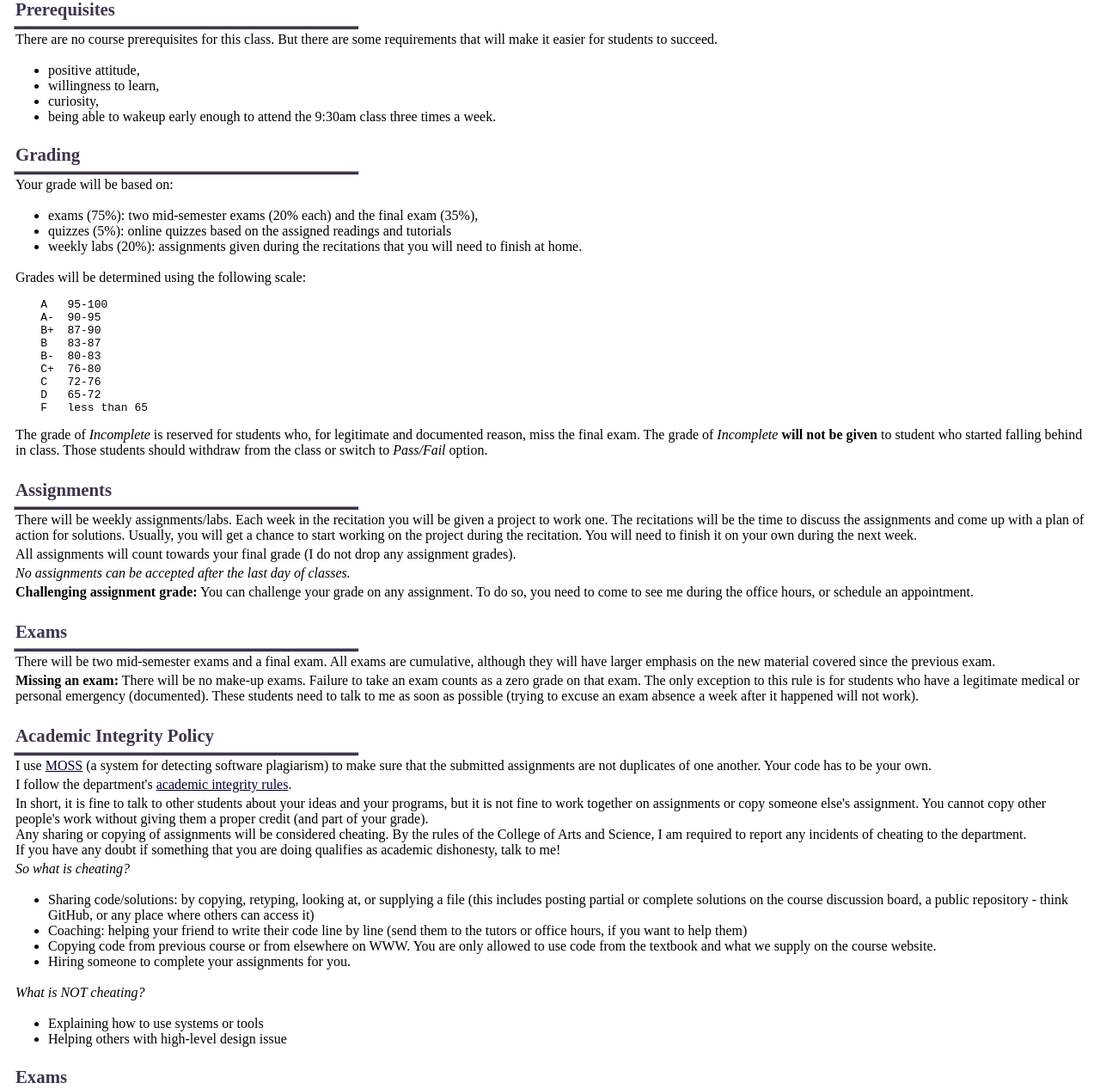
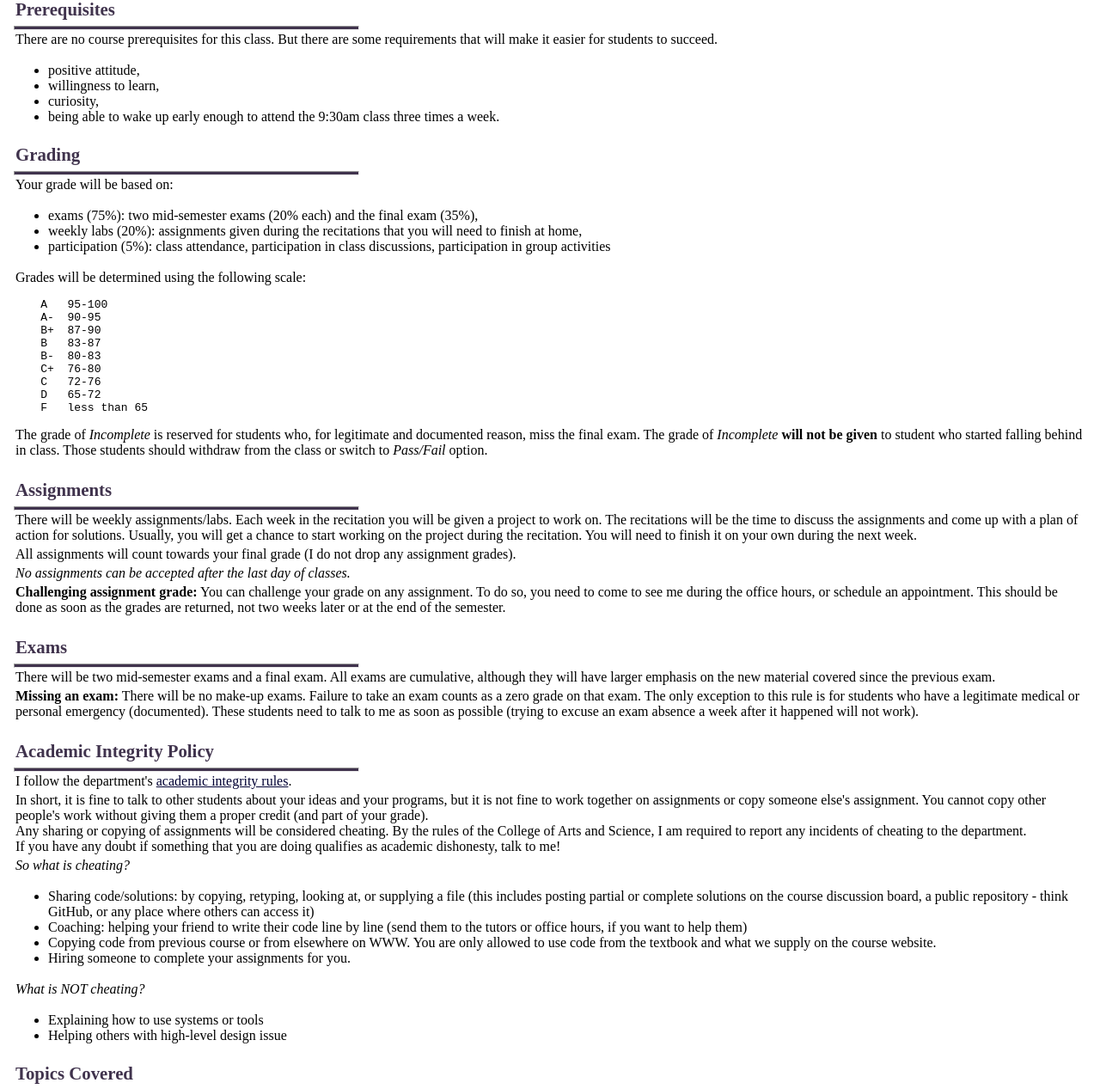
Before and after one commit to joannakl/core109_f19, a Jekyll site: the page built from syllabus.markdown, in a window 1280 px wide and 1400 px high, scrolled down 1474 px, cut to the strip 133-1400 px from the top of the window. Shown: the whole strip at 86% size. Built offline with Jekyll 4.4.1, drawn with Linux system fonts in a browser that asks for light colours; comment, search, counter and statistics services are not loaded; some of the changed text lies outside the part shown.

Commit message:
syllabus.markdown

```diff
--- a/syllabus.markdown
+++ b/syllabus.markdown
@@ -44,7 +44,7 @@
 * positive attitude,
 * willingness to learn,
 * curiosity,
-* being able to wakeup early enough to attend the 9:30am class three times a week.
+* being able to wake up early enough to attend the 9:30am class three times a week.
 
 # Grading
 ---
@@ -52,8 +52,8 @@
 Your grade will be based on:
 
 * exams (75%): two mid-semester exams (20% each) and the final exam (35%),
-* quizzes (5%): online quizzes based on the assigned readings and tutorials
-* weekly labs (20%): assignments given during the recitations that you will need to finish at home.
+* weekly labs (20%): assignments given during the recitations that you will need to finish at home,
+* participation (5%): class attendance, participation in class discussions, participation in group activities
 
 Grades will be determined using the following scale:
 
@@ -74,14 +74,14 @@
 
 # Assignments
 ---
-There will be weekly assignments/labs. Each week in the recitation you will be given a project to work one. The recitations will be the time to discuss the assignments and come up with a plan of action for solutions. Usually, you will get a chance to start working on the project during the recitation. You will need to finish it on your own during the next week.
+There will be weekly assignments/labs. Each week in the recitation you will be given a project to work on. The recitations will be the time to discuss the assignments and come up with a plan of action for solutions. Usually, you will get a chance to start working on the project during the recitation. You will need to finish it on your own during the next week.
 
 All assignments will count towards your final grade (I do not drop any assignment grades).
 
 *No assignments can be accepted after the last day of classes.*
 
 **Challenging assignment grade:**
-You can challenge your grade on any assignment. To do so, you need to come to see me during the office hours, or schedule an appointment.
+You can challenge your grade on any assignment. To do so, you need to come to see me during the office hours, or schedule an appointment. This should be done as soon as the grades are returned, not two weeks later or at the end of the semester.
 
 
 
@@ -98,12 +98,12 @@
 
 # Academic Integrity Policy
 ---
-
+<!--
 I use [MOSS](http://theory.stanford.edu/~aiken/moss/)
 (a system for detecting software plagiarism) to make sure that the
 submitted assignments are not duplicates of one another. Your code
 has to be your own.
-
+-->
 
 I follow the department's
 [academic integrity rules](http://cs.nyu.edu/webapps/content/academic/undergrad/academic_integrity).
@@ -134,16 +134,6 @@
 * Explaining how to use systems or tools
 * Helping others with high-level design issue
 
-# Exams
----
-
-There will be a midterm and a final exam. All exams are cumulative.
-
-**Missing an exam:** There will be no make-up exams. Failure to take an exam counts as a zero grade on that exam.
-The only exception to this rule is for students who have a legitimate serious medical or personal emergency (documented).
-These students need to talk to me as soon as possible (trying to excuse an exam absence three weeks after it happened will not work).
-
-
 
 # Topics Covered
 ---
```
Also changed, not shown: other parts of syllabus.markdown (+2 -2 lines).
